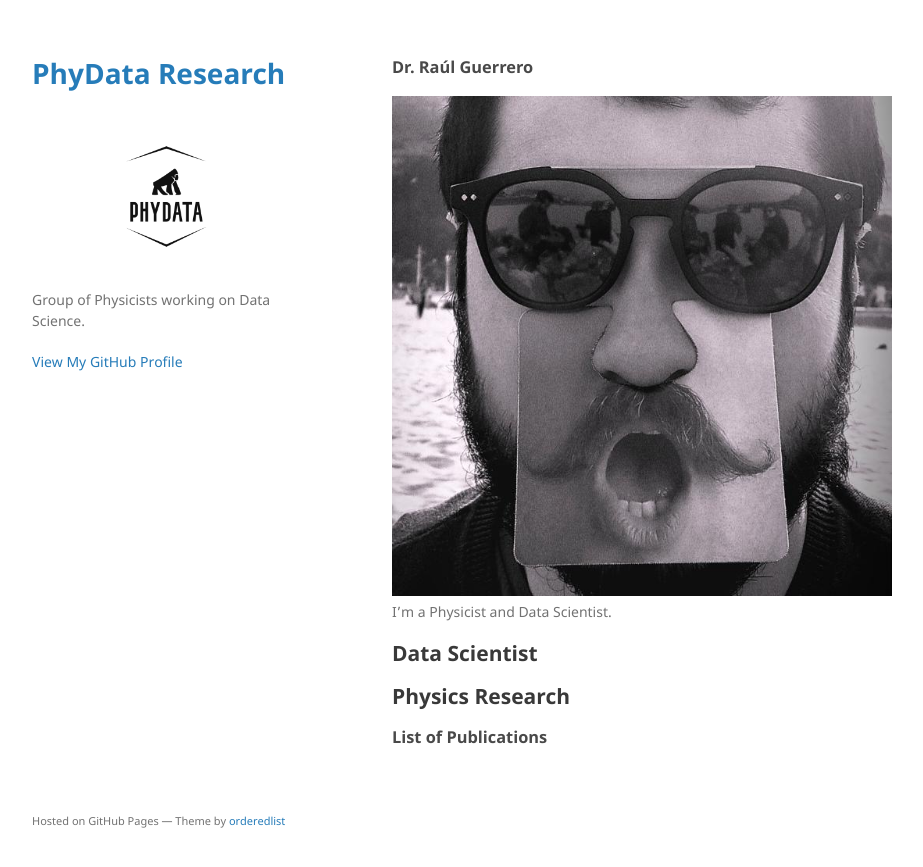
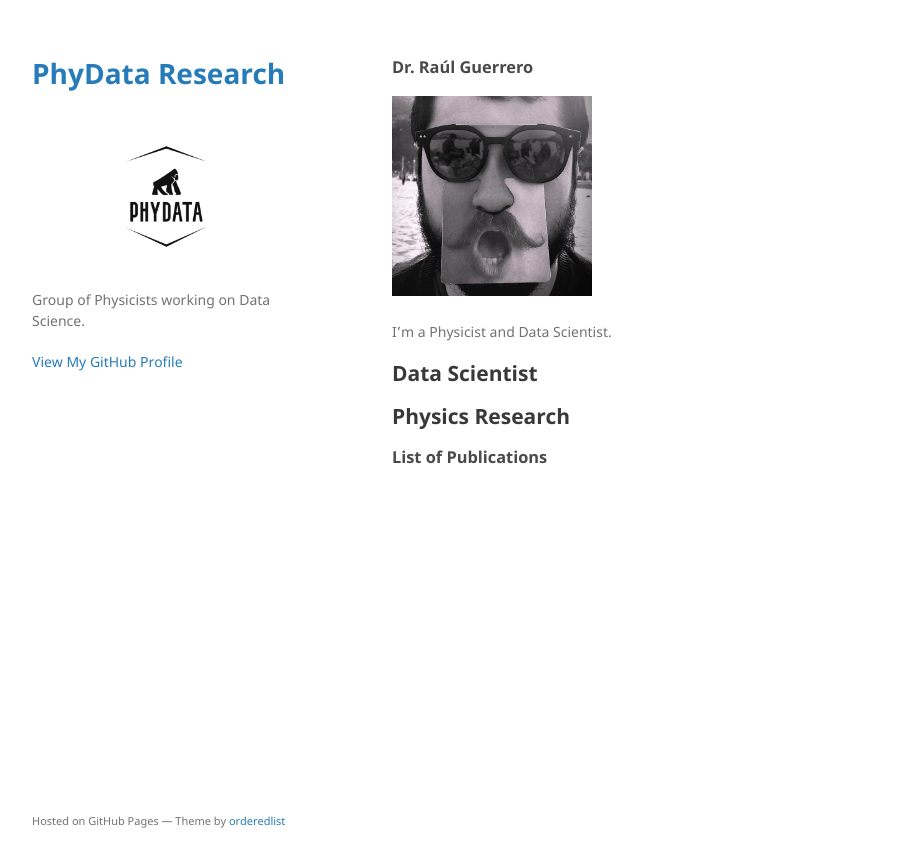
Before and after one commit to PhyData/PhyData.github.io, a Jekyll site: the page built from Raul.md, in a window 1280 px wide. Shown: the top 867 px of the page, without its empty margins (178-1101 px from the left). Built offline with Jekyll 4.4.1, drawn with Linux system fonts in a browser that asks for light colours; our own code applies the rules of GitHub Pages for plain Markdown files.

Commit message:
Update Raul.md

```diff
--- a/Raul.md
+++ b/Raul.md
@@ -105,7 +105,8 @@ The final element.
 -->
 ### Dr. Raúl Guerrero
 
-![DrGuerrero](Raul.jpg)
+<img src="Raul.jpg" alt="drawing" width="200"/>
+
 I'm a Physicist and Data Scientist.
 
 ## Data Scientist
```
